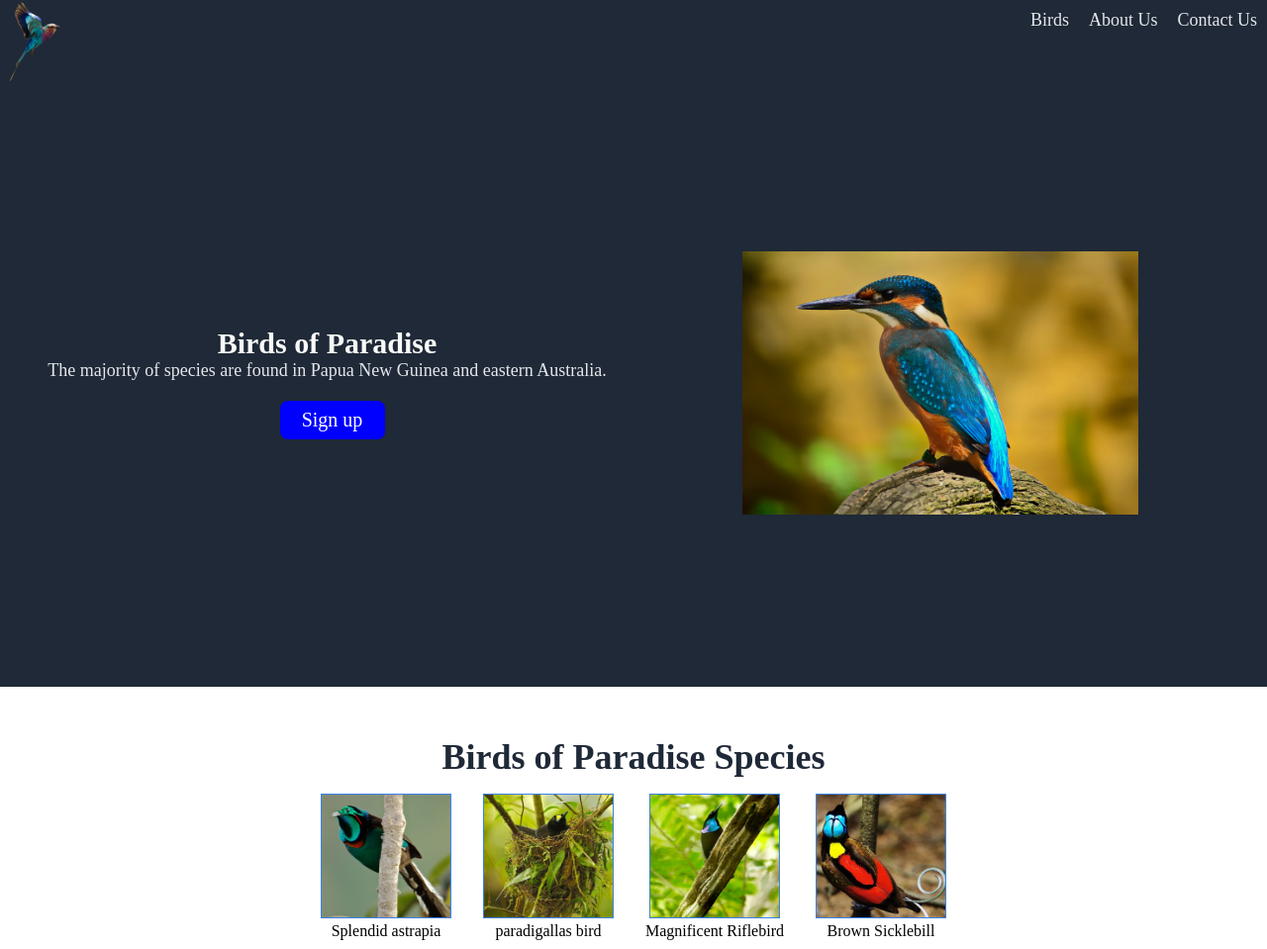
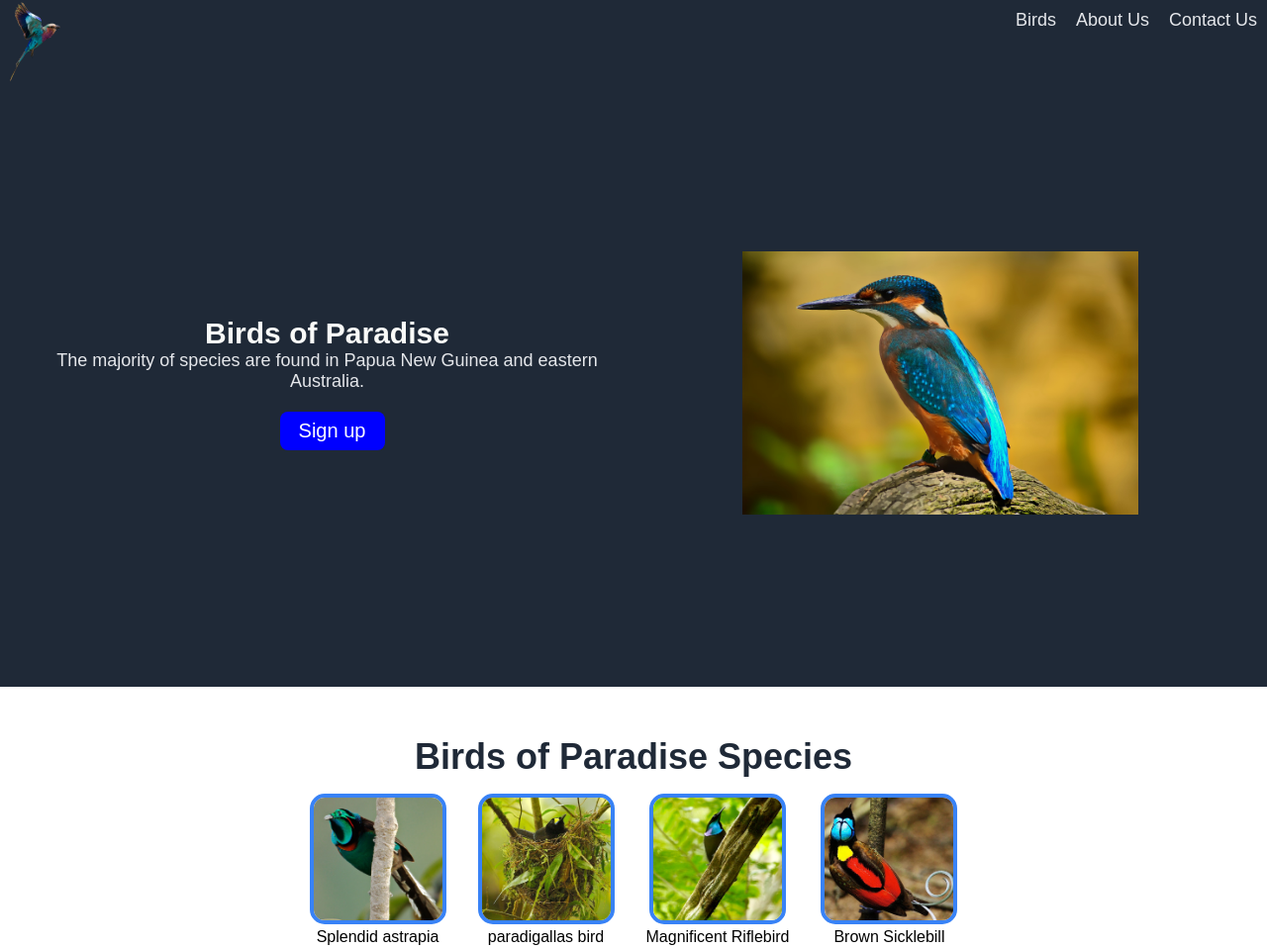
Before and after one commit to Kampende75/Landing-Page, a plain HTML site: page index.html in a window 1280 px wide. Shown: the top 959 px of the page at 99% size. Drawn offline with Linux system fonts and the light colour scheme.

Commit message:
commit "index.html" commit "index.html"

```diff
--- a/index.html
+++ b/index.html
@@ -39,7 +39,7 @@
         <!-----Test---->
         <div class="banner">
             <div class="content">
-                <h2>Birds of Paradise</h2>
+                <h1>Birds of Paradise</h1>
                 <p>
                     The majority of species are found in Papua New Guinea and eastern Australia.
                 </p>
--- a/styles.css
+++ b/styles.css
@@ -2,14 +2,13 @@ body {
     margin: 0;
     padding: 0;
     text-align: center;
-    font-family: 'Times New Roman', Times, serif;
+    font-family: Arial, Helvetica, sans-serif, Roboto;
 }
 
 * {
     margin: 0;
     padding: 0;
     overflow-x: hidden;
-    font-family: 'Times New Roman', Times, serif;
 }
 /* Header*/
 header {
@@ -60,7 +59,7 @@ header .navbar li a:hover {
     margin: auto;
     flex: 1;
 }
-.banner .content h2 {
+.banner .content h1 {
     color: #f9faf8;
     font-size: 30px;
     font-weight: bolder;
@@ -152,7 +151,8 @@ header .navbar li a:hover {
     margin: 16px;
 }
 .main-content .species img {
-    border: 1px solid #3882F6;
+    border: 4px solid #3882F6;
+    border-radius: 15px;
 }
 h3 {
     text-align: center;
```
